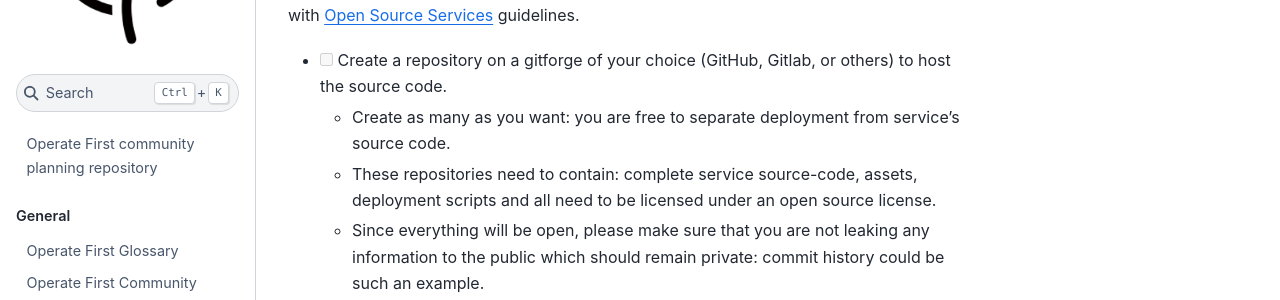
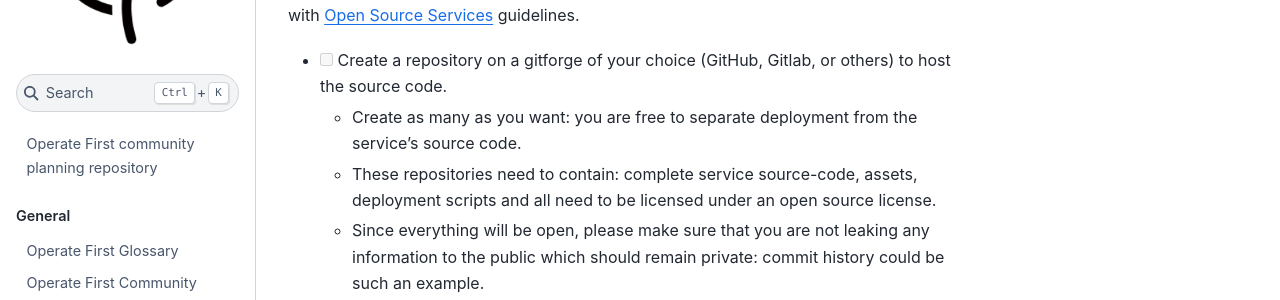
Before and after one commit to operate-first/community, a Jupyter Book: the page built from opening-services.md, in a window 1280 px wide. Shown: the part 205-505 px from the top of the page. Built offline with Jupyter Book 1.0.4 settings and Sphinx 7.4.7 and the Sphinx Book theme 1.1.4, drawn with Linux system fonts in a browser that asks for light colours.

Commit message:
Article 'the' grammar fix in copyedit

```diff
--- a/opening-services.md
+++ b/opening-services.md
@@ -7,7 +7,7 @@ description: A clear tasklist if you want to open an internal service to the pub
 This document is a checklist how you can open an internal service to the public to comply with [Open Source Services](open-source-services.md) guidelines.
 
 * [ ] Create a repository on a gitforge of your choice (GitHub, Gitlab, or others) to host the source code.
-  * Create as many as you want: you are free to separate deployment from service's source code.
+  * Create as many as you want: you are free to separate deployment from the service's source code.
   * These repositories need to contain: complete service source-code, assets, deployment scripts and all need to be licensed under an open source license.
   * Since everything will be open, please make sure that you are not leaking any information to the public which should remain private: commit history could be such an example.
 
```
